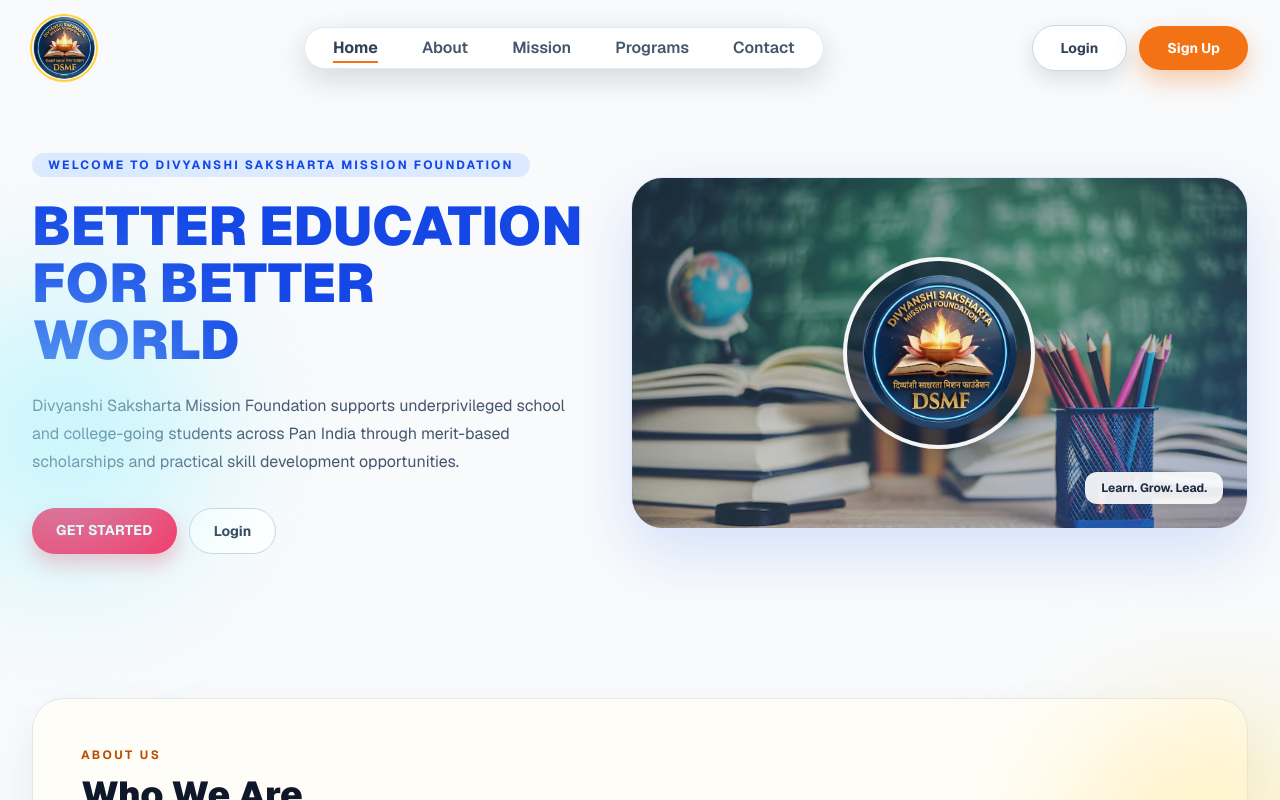
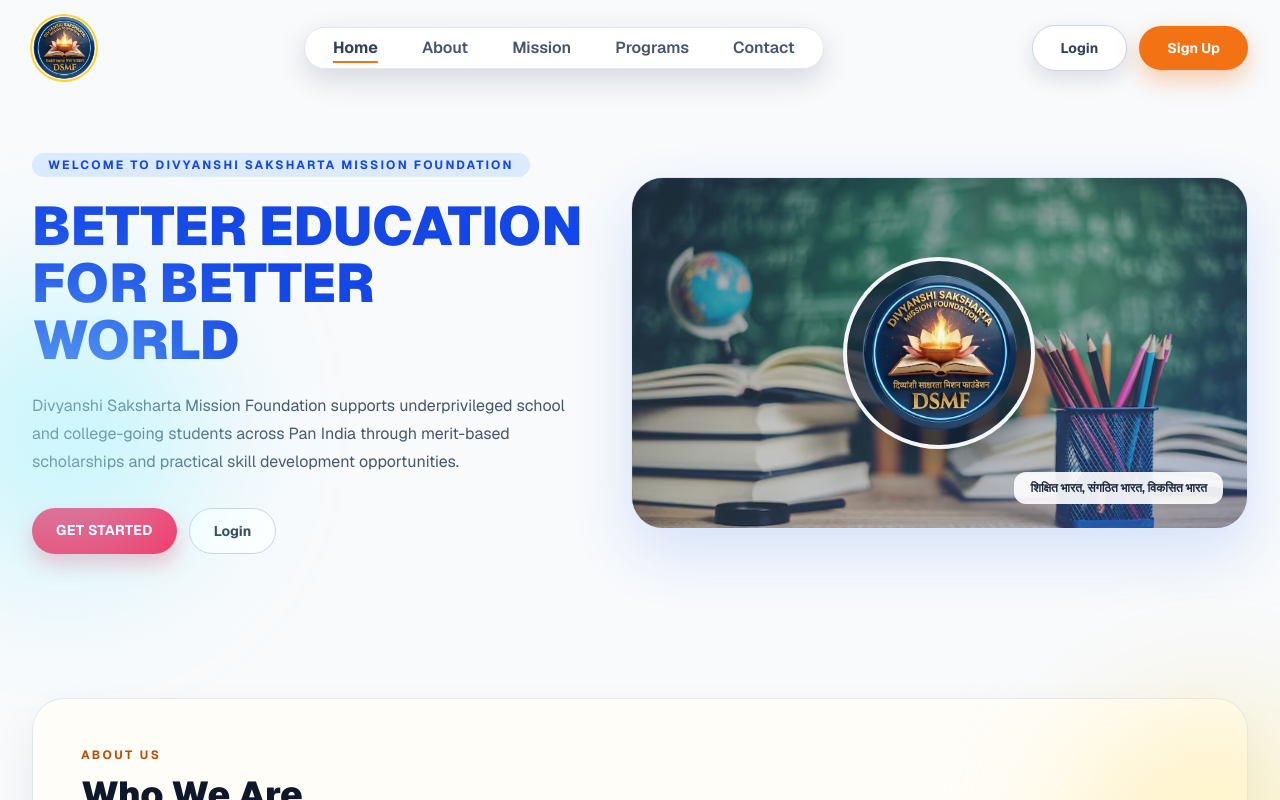
Before and after one commit to SoumenSample/ExaminationPortal, a Next.js app: page / in a window 1280 px wide. Shown: the top 800 px of the page. Built offline with nearby package versions, Linux system fonts and the light colour scheme.

Commit message:
text added

```diff
--- a/app/page.tsx
+++ b/app/page.tsx
@@ -310,7 +310,7 @@
                 </div>
 
                 <div className="absolute bottom-6 right-6 rounded-xl bg-white/90 px-4 py-2 text-xs font-bold text-slate-800">
-                  Learn. Grow. Lead.
+                  शिक्षित भारत, संगठित भारत, विकसित भारत
                 </div>
               </div>
             </aside>
```
